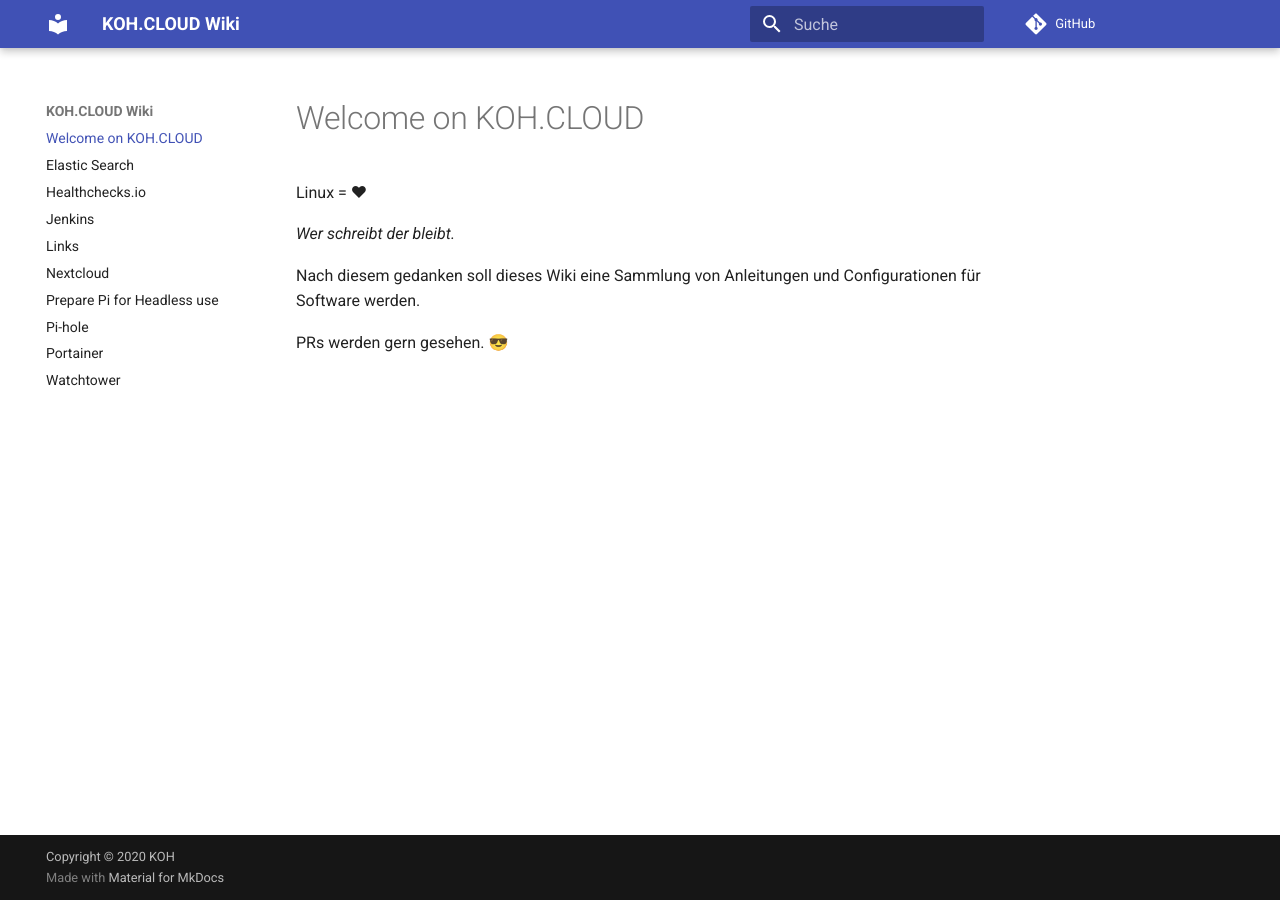
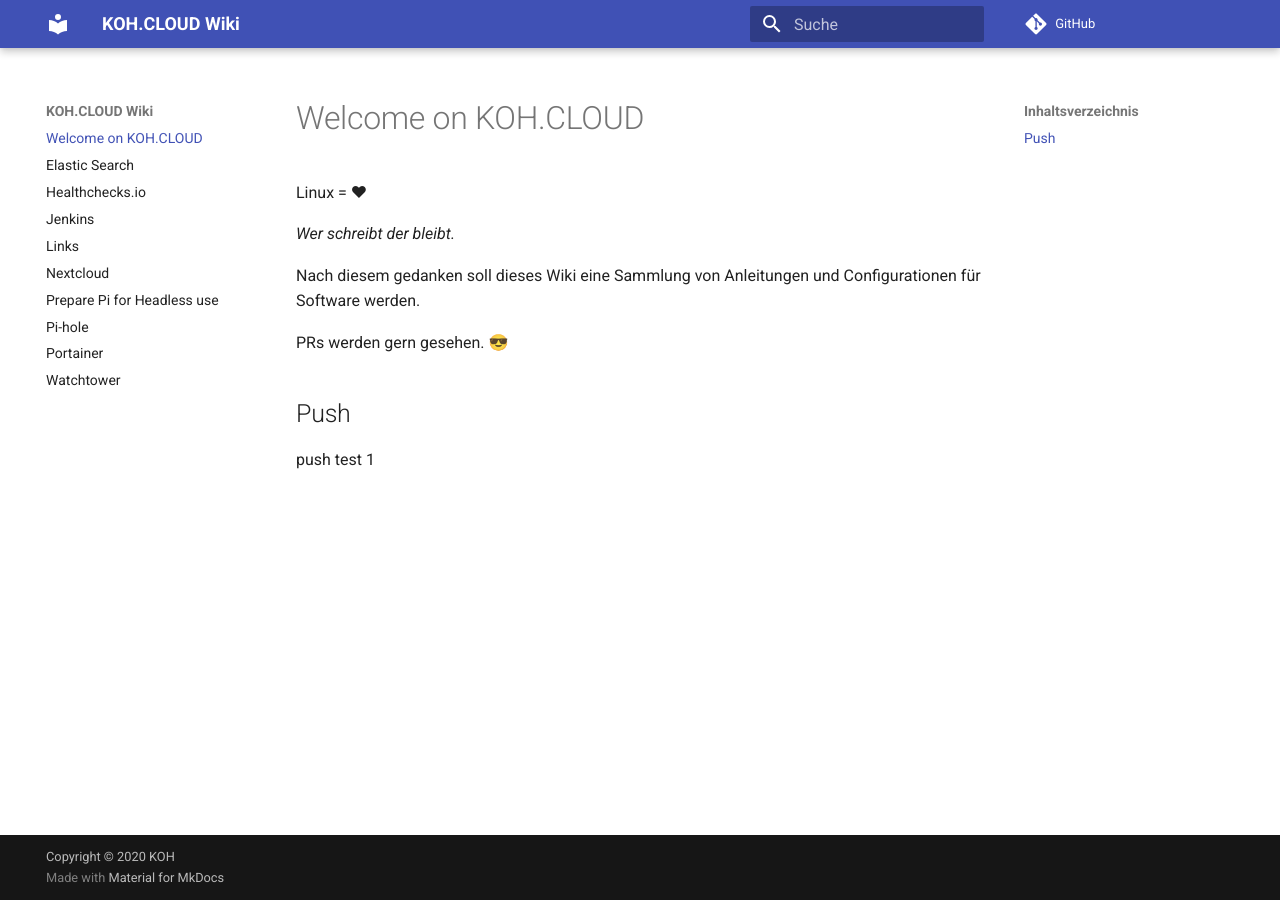
Before and after one commit to kohfuchs/wiki.koh.cloud, an MkDocs documentation site: the page built from docs/index.md, in a window 1280 px wide. Built offline with MkDocs 1.6.1 and Material for MkDocs 9.7.7, drawn with Linux system fonts in a browser that asks for light colours; comment, search, counter and statistics services are not loaded.

Commit message:
push test1

```diff
--- a/docs/index.md
+++ b/docs/index.md
@@ -7,3 +7,6 @@ _Wer schreibt der bleibt._
 Nach diesem gedanken soll dieses Wiki eine Sammlung von Anleitungen und Configurationen für Software werden.
 
 PRs werden gern gesehen. 😎
+
+## Push
+push test 1
```
